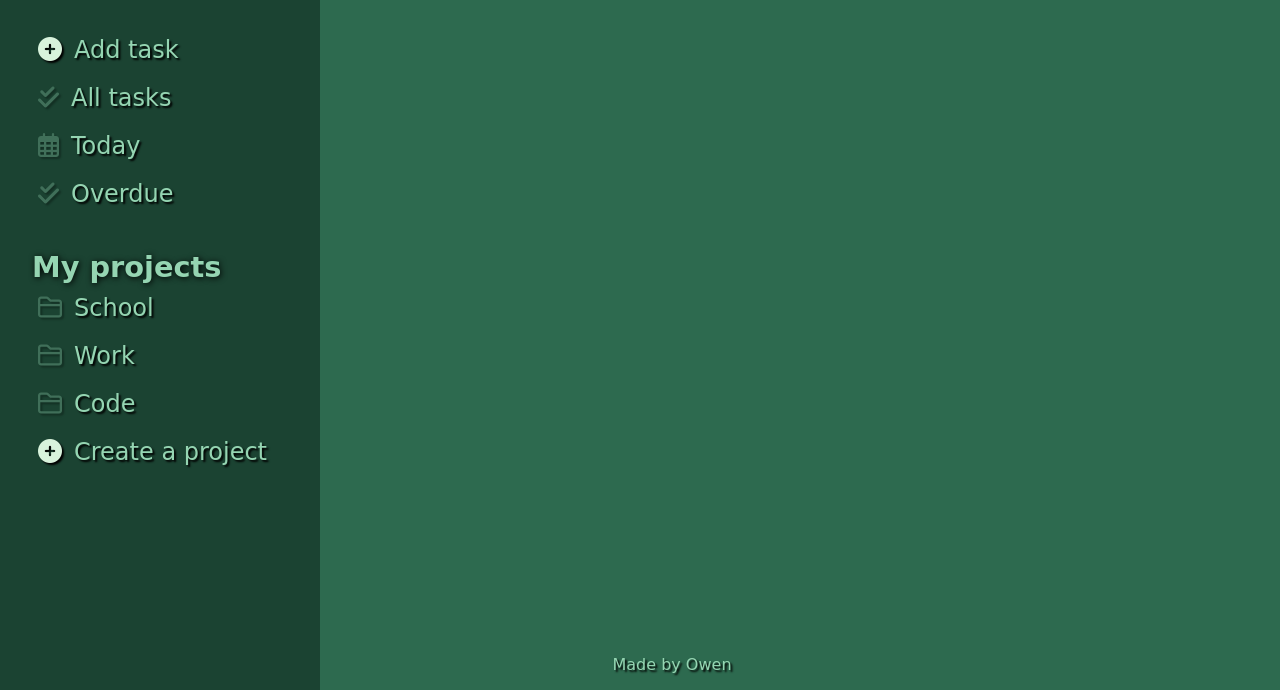
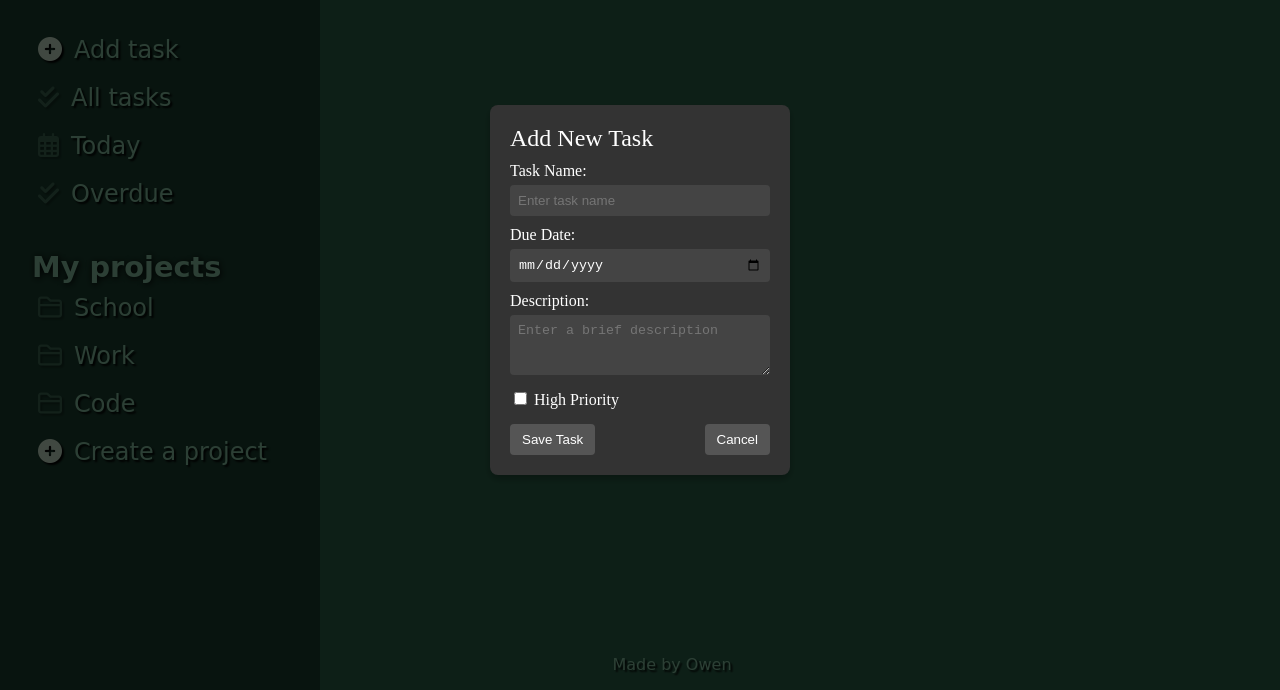
Before and after one commit to oweeeenie/todo-list, a website built with webpack: page src/index.html in a window 1280 px wide. Both pictures are taken after a click on the button "Add task". Shown: the part 110-800 px from the top of the page. Built offline with nearby package versions, Linux system fonts and the light colour scheme.

Commit message:
add task button works with a popup, need to recolor when i come back

```diff
--- a/src/eventHandler.js
+++ b/src/eventHandler.js
@@ -0,0 +1,13 @@
+const addTaskButton = document.querySelector('.add-task');
+const popup = document.querySelector('.popup');
+const closePopupButton = document.querySelector('#close-popup');
+
+export function setupEventListeners() {
+  addTaskButton.addEventListener('click', () => {
+    popup.classList.remove('hidden');
+  });
+
+  closePopupButton.addEventListener('click', () => {
+    popup.classList.add('hidden');
+  });
+}
--- a/src/index.html
+++ b/src/index.html
@@ -74,5 +74,27 @@
         <div class="content">
       </div>
     </div>
+    <div class="popup hidden">
+      <div class="popup-content">
+        <h2>Add New Task</h2>
+        <label for="task-name">Task Name:</label>
+        <input type="text" id="task-name" placeholder="Enter task name" />
+
+        <label for="task-date">Due Date:</label>
+        <input type="date" id="task-date" />
+
+        <label for="task-desc">Description:</label>
+        <textarea id="task-desc" placeholder="Enter a brief description"></textarea>
+
+        <label for="task-priority">
+          <input type="checkbox" id="task-priority" /> High Priority
+        </label>
+
+        <div class="popup-buttons">
+          <button id="save-task">Save Task</button>
+          <button id="close-popup">Cancel</button>
+        </div>
+      </div>
+    </div>
   </body>
 </html>
--- a/src/index.js
+++ b/src/index.js
@@ -1,3 +1,6 @@
 import './styles.css';
 import UIController from './uiController.js';
 import { addTask, getTasks } from './taskManager.js';
+import { setupEventListeners } from './eventHandler.js';
+
+setupEventListeners();
--- a/src/styles.css
+++ b/src/styles.css
@@ -187,3 +187,76 @@ footer {
 .task-date {
   color: #d8f3dc;
 }
+
+/* POPUP CSS  --------------------------------------------------------------------------------- */
+
+.popup {
+  position: fixed;
+  top: 0;
+  left: 0;
+  width: 100%;
+  height: 100%;
+  background-color: rgba(0, 0, 0, 0.7);
+  display: flex;
+  align-items: center;
+  justify-content: center;
+  z-index: 10;
+}
+
+.hidden {
+  display: none;
+}
+
+.popup-content {
+  background-color: #333;
+  color: #fff;
+  padding: 20px;
+  border-radius: 8px;
+  width: 300px;
+  box-shadow: 0 4px 8px rgba(0, 0, 0, 0.3);
+}
+
+.popup-content h2 {
+  margin-top: 0;
+}
+
+.popup-content label {
+  display: block;
+  margin-top: 10px;
+}
+
+.popup-content input[type='text'],
+.popup-content input[type='date'],
+.popup-content textarea {
+  width: 100%;
+  padding: 8px;
+  margin-top: 5px;
+  border-radius: 4px;
+  border: none;
+  background-color: #444;
+  color: #fff;
+}
+
+.popup-content textarea {
+  resize: vertical;
+  min-height: 60px;
+}
+
+.popup-buttons {
+  display: flex;
+  justify-content: space-between;
+  margin-top: 15px;
+}
+
+.popup-buttons button {
+  padding: 8px 12px;
+  border: none;
+  border-radius: 4px;
+  cursor: pointer;
+  background-color: #555;
+  color: #fff;
+}
+
+.popup-buttons button:hover {
+  background-color: #666;
+}
```
